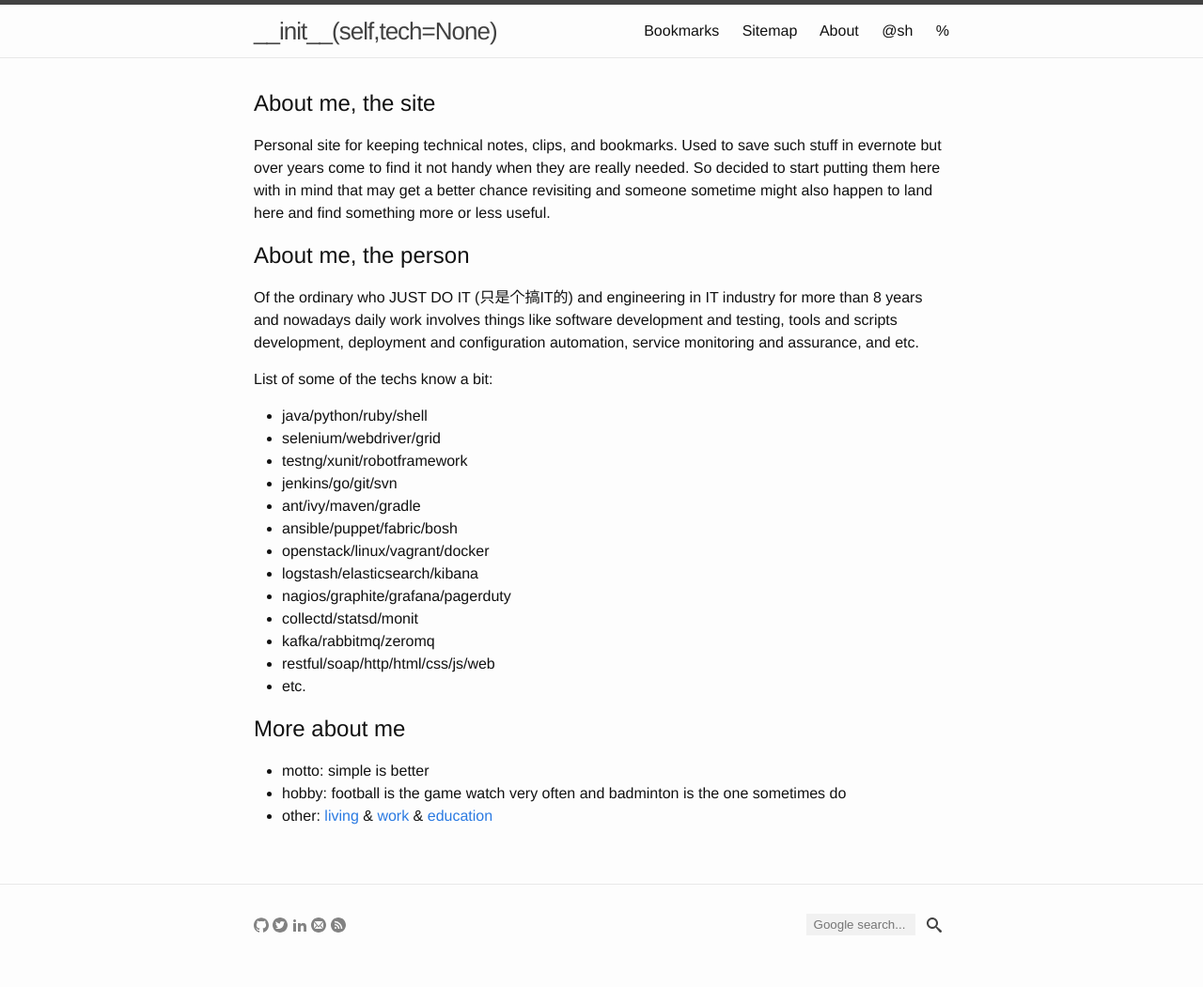
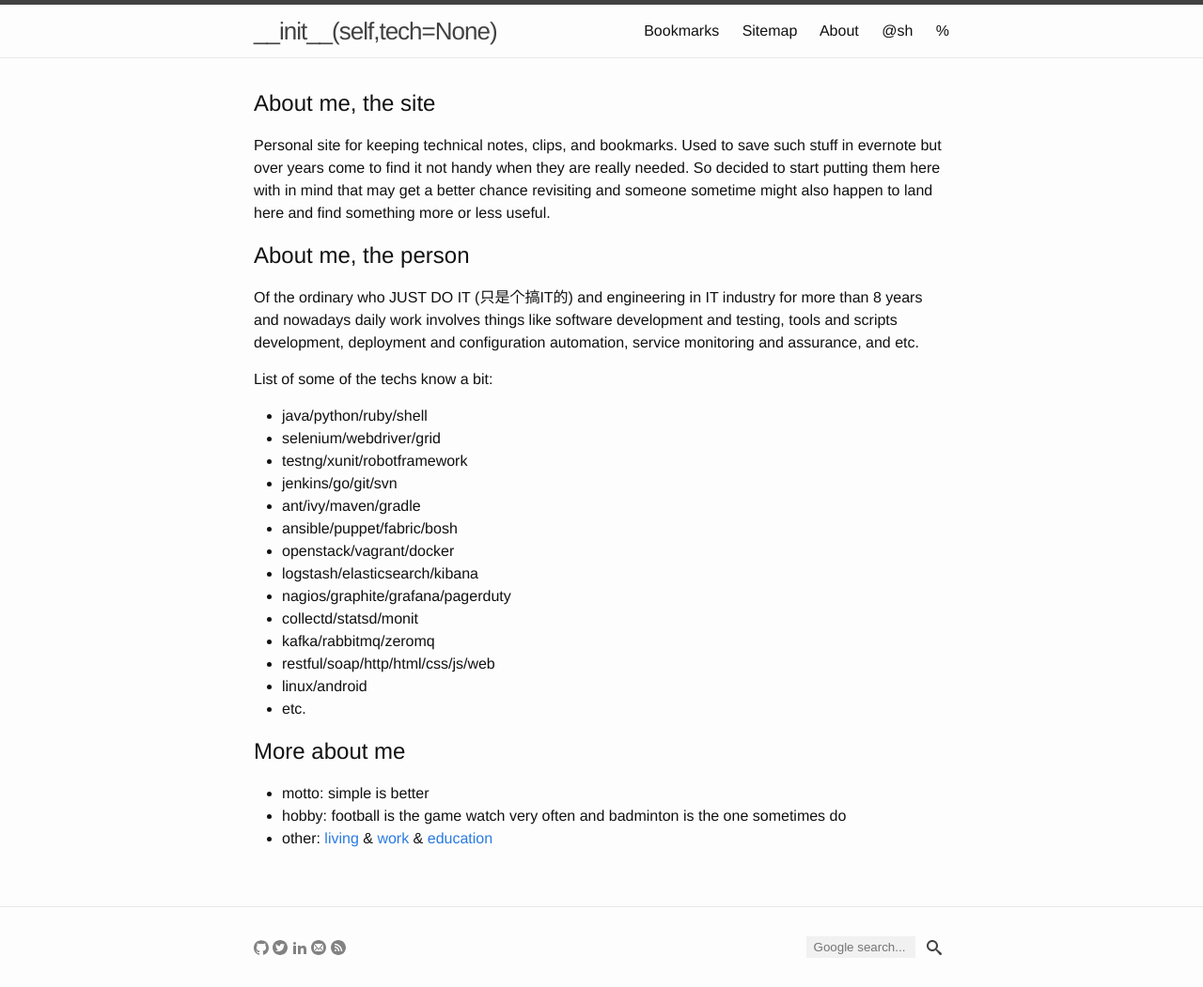
Before and after one commit to yuan-jiang/yuan-jiang.github.io, a Jekyll site: the page built from about.md, in a window 1280 px wide. Shown: the whole page at 94% size. Built offline with Jekyll 4.4.1, drawn with Linux system fonts in a browser that asks for light colours; before the commit the page ends 1027 px from its top, so only the background shows below that.

Commit message:
Update about.md

```diff
--- a/about.md
+++ b/about.md
@@ -18,12 +18,13 @@ List of some of the techs know a bit:
 - jenkins/go/git/svn
 - ant/ivy/maven/gradle
 - ansible/puppet/fabric/bosh
-- openstack/linux/vagrant/docker
+- openstack/vagrant/docker
 - logstash/elasticsearch/kibana
 - nagios/graphite/grafana/pagerduty
 - collectd/statsd/monit
 - kafka/rabbitmq/zeromq
 - restful/soap/http/html/css/js/web
+- linux/android
 - etc.
 
 # More about me
```
